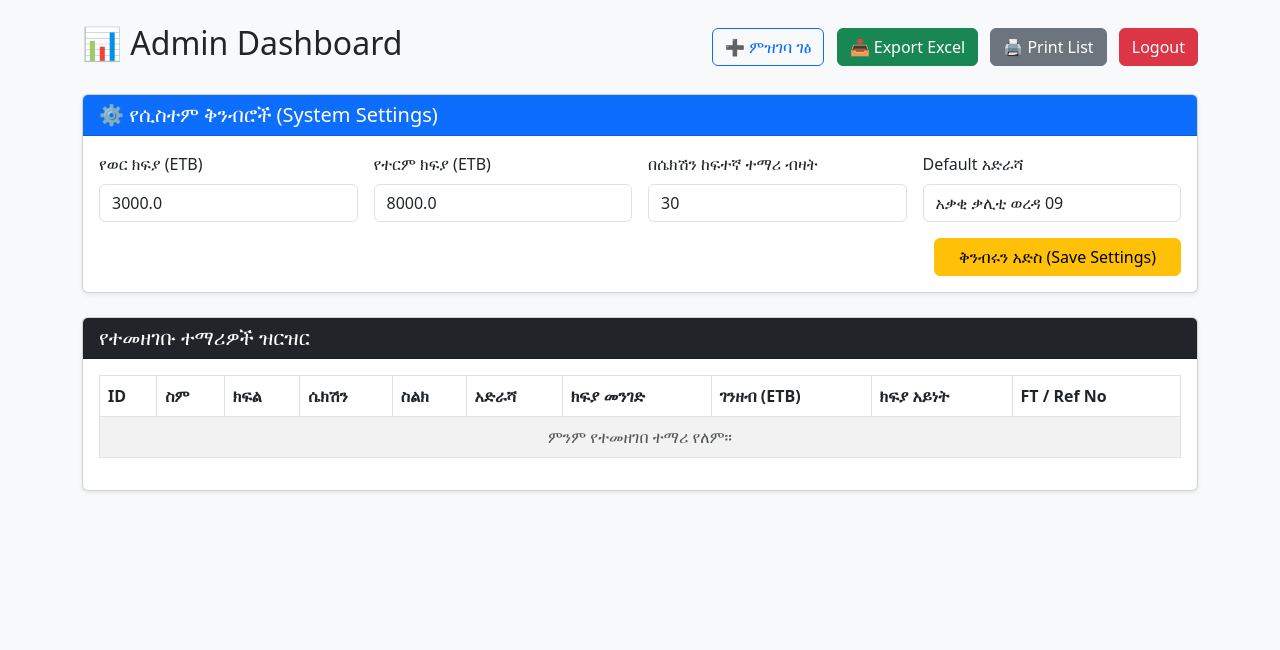
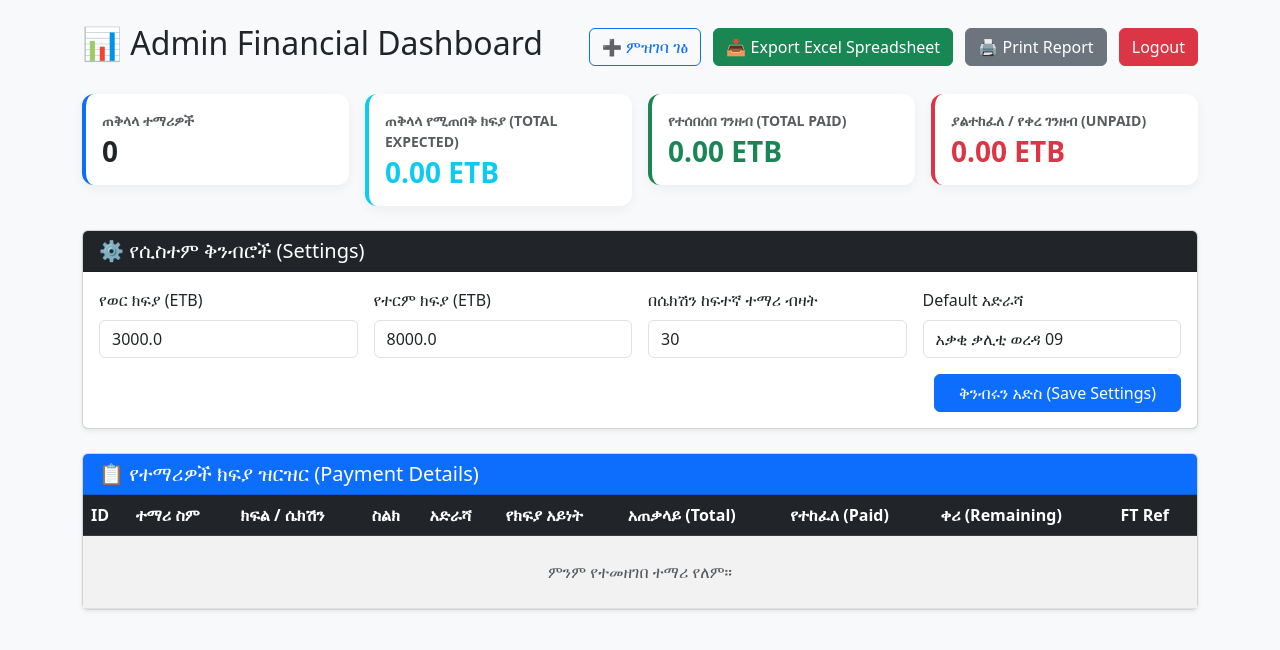
Before and after one commit to kiyya1/Kiyya-students-manager, a Flask app: page /admin in a window 1280 px wide. Shown: the top 650 px of the page. Run offline with Flask 3, Linux system fonts and the light colour scheme; a user stored in the database is signed in; data that the repository does not hold is empty.

Commit message:
Added financial metrics, paid vs remaining balance, and custom Excel export formulas

```diff
--- a/app.py
+++ b/app.py
@@ -5,6 +5,7 @@ from flask import Flask, render_template, request, redirect, url_for, flash, sen
 from flask_sqlalchemy import SQLAlchemy
 from werkzeug.security import generate_password_hash, check_password_hash
 import openpyxl
+from openpyxl.styles import Font, PatternFill, Alignment, Border, Side
 
 app = Flask(__name__)
 app.secret_key = 'kiyya_secret_key_change_this'
@@ -34,7 +35,7 @@ class Student(db.Model):
     address = db.Column(db.String(200), nullable=True)
     payment_method = db.Column(db.String(50), nullable=True)
     ft_approval_no = db.Column(db.String(100), nullable=True)
-    amount = db.Column(db.Float, nullable=True)
+    amount_paid = db.Column(db.Float, default=0.0)  # የከፈለው መጠን
     payment_type = db.Column(db.String(50), nullable=True)
 
 class Setting(db.Model):
@@ -53,7 +54,6 @@ with app.app_context():
         db.session.add(default_admin)
         db.session.commit()
 
-    # Check and initialize Settings
     settings = Setting.query.first()
     if not settings:
         default_settings = Setting(
@@ -80,9 +80,9 @@ def add_student():
     payment_method = request.form.get('payment_method')
     ft_approval_no = request.form.get('ft_approval_no')
     payment_type = request.form.get('payment_type')
+    amount_paid = float(request.form.get('amount_paid', 0))
 
     settings = Setting.query.first()
-    amount = settings.term_fee if payment_type == 'Term (3 Months)' else settings.monthly_fee
 
     # Automatic Section Assignment Logic (A, B, C...)
     existing_count = Student.query.filter_by(grade=grade).count()
@@ -99,7 +99,7 @@ def add_student():
         address=address,
         payment_method=payment_method,
         ft_approval_no=ft_approval_no,
-        amount=amount,
+        amount_paid=amount_paid,
         payment_type=payment_type
     )
     db.session.add(new_student)
@@ -126,9 +126,39 @@ def login():
 def admin_dashboard():
     if 'user_id' not in session:
         return redirect(url_for('login'))
+
     students = Student.query.all()
     settings = Setting.query.first()
-    return render_template('admin.html', students=students, settings=settings)
+
+    # Financial Analytics Calculation
+    total_expected = 0.0
+    total_paid = 0.0
+
+    student_data = []
+    for s in students:
+        expected = settings.term_fee if s.payment_type == 'Term (3 Months)' else settings.monthly_fee
+        paid = s.amount_paid or 0.0
+        remaining = expected - paid
+
+        total_expected += expected
+        total_paid += paid
+
+        student_data.append({
+            'student': s,
+            'expected': expected,
+            'paid': paid,
+            'remaining': remaining
+        })
+
+    total_unpaid = total_expected - total_paid
+
+    return render_template('admin.html',
+                           student_data=student_data,
+                           settings=settings,
+                           total_expected=total_expected,
+                           total_paid=total_paid,
+                           total_unpaid=total_unpaid,
+                           total_students=len(students))
 
 @app.route('/update_settings', methods=['POST'])
 def update_settings():
@@ -161,14 +191,73 @@ def export_excel():
         return redirect(url_for('login'))
 
     students = Student.query.all()
+    settings = Setting.query.first()
+
     wb = openpyxl.Workbook()
     ws = wb.active
-    ws.title = "Students List"
+    ws.title = "Financial Summary"
 
-    ws.append(["ID", "Full Name", "Grade", "Section", "Phone", "Address", "Payment Method", "FT Ref No", "Amount", "Payment Type"])
+    # Styling Definitions
+    header_fill = PatternFill(start_color="1F4E78", end_color="1F4E78", fill_type="solid")
+    header_font = Font(name="Calibri", size=11, bold=True, color="FFFFFF")
+    bold_font = Font(name="Calibri", size=11, bold=True)
+    border = Border(
+        left=Side(style='thin', color='D9D9D9'),
+        right=Side(style='thin', color='D9D9D9'),
+        top=Side(style='thin', color='D9D9D9'),
+        bottom=Side(style='thin', color='D9D9D9')
+    )
 
+    headers = [
+        "ID", "Full Name", "Grade", "Section", "Phone", "Address",
+        "Payment Method", "FT Ref No", "Payment Type",
+        "Total Fee Required (ETB)", "Amount Paid (ETB)", "Remaining Balance (ETB)"
+    ]
+    ws.append(headers)
+
+    # Apply Header Styles
+    for col_num in range(1, len(headers) + 1):
+        cell = ws.cell(row=1, column=col_num)
+        cell.fill = header_fill
+        cell.font = header_font
+        cell.alignment = Alignment(horizontal="center", vertical="center")
+
+    # Populate Data
+    start_row = 2
     for s in students:
-        ws.append([s.id, s.full_name, s.grade, s.section, s.phone, s.address, s.payment_method, s.ft_approval_no, s.amount, s.payment_type])
+        expected = settings.term_fee if s.payment_type == 'Term (3 Months)' else settings.monthly_fee
+        paid = s.amount_paid or 0.0
+        remaining = expected - paid
+
+        row_data = [
+            s.id, s.full_name, s.grade, s.section, s.phone, s.address,
+            s.payment_method, s.ft_approval_no, s.payment_type,
+            expected, paid, remaining
+        ]
+        ws.append(row_data)
+
+    end_row = start_row + len(students) - 1
+
+    # Add Totals Row if there are students
+    if len(students) > 0:
+        total_row = [
+            "", "TOTAL", "", "", "", "", "", "", "",
+            f"=SUM(J2:J{end_row})", f"=SUM(K2:K{end_row})", f"=SUM(L2:L{end_row})"
+        ]
+        ws.append(total_row)
+
+        # Style Total Row
+        last_r = ws.max_row
+        for c in range(1, len(headers) + 1):
+            cell = ws.cell(row=last_r, column=c)
+            cell.font = bold_font
+            cell.fill = PatternFill(start_color="F2F2F2", fill_type="solid")
+
+    # Format Column Widths automatically
+    for col in ws.columns:
+        max_len = max(len(str(cell.value or '')) for cell in col)
+        col_letter = openpyxl.utils.get_column_letter(col[0].column)
+        ws.column_dimensions[col_letter].width = max(max_len + 3, 12)
 
     output = io.BytesIO()
     wb.save(output)
@@ -178,7 +267,7 @@ def export_excel():
         output,
         mimetype="application/vnd.openxmlformats-officedocument.spreadsheetml.sheet",
         as_attachment=True,
-        download_name="students_list.xlsx"
+        download_name="Student_Financial_Report.xlsx"
     )
 
 if __name__ == '__main__':
--- a/templates/admin.html
+++ b/templates/admin.html
@@ -2,11 +2,20 @@
 <html lang="am">
 <head>
   <meta charset="UTF-8">
-  <title>Admin Dashboard - Student Manager</title>
+  <title>Admin Dashboard - Financial Oversight</title>
   <link href="https://cdn.jsdelivr.net/npm/bootstrap@5.3.0/dist/css/bootstrap.min.css" rel="stylesheet">
   <style>
     @media print {
       .no-print { display: none !important; }
+    }
+    .metric-card {
+      border-radius: 12px;
+      border: none;
+      box-shadow: 0 4px 12px rgba(0,0,0,0.05);
+      transition: transform 0.2s;
+    }
+    .metric-card:hover {
+      transform: translateY(-2px);
     }
   </style>
 </head>
@@ -14,11 +23,11 @@
 
   <div class="container my-4">
     <div class="d-flex justify-content-between align-items-center mb-4 no-print">
-      <h2>📊 Admin Dashboard</h2>
+      <h2>📊 Admin Financial Dashboard</h2>
       <div>
         <a href="/" class="btn btn-outline-primary me-2">➕ ምዝገባ ገፅ</a>
-        <a href="/export_excel" class="btn btn-success me-2">📥 Export Excel</a>
-        <button onclick="window.print()" class="btn btn-secondary me-2">🖨️ Print List</button>
+        <a href="/export_excel" class="btn btn-success me-2">📥 Export Excel Spreadsheet</a>
+        <button onclick="window.print()" class="btn btn-secondary me-2">🖨️ Print Report</button>
         <a href="/logout" class="btn btn-danger">Logout</a>
       </div>
     </div>
@@ -33,10 +42,38 @@
       {% endif %}
     {% endwith %}
 
-    <!-- Payment, Capacity & Default Address Settings -->
+    <!-- FINANCIAL SUMMARY DASHBOARD CARDS -->
+    <div class="row g-3 mb-4 no-print">
+      <div class="col-md-3">
+        <div class="card metric-card bg-white p-3 border-start border-primary border-4">
+          <small class="text-muted text-uppercase fw-bold">ጠቅላላ ተማሪዎች</small>
+          <h3 class="mb-0 text-dark fw-bold mt-1">{{ total_students }}</h3>
+        </div>
+      </div>
+      <div class="col-md-3">
+        <div class="card metric-card bg-white p-3 border-start border-info border-4">
+          <small class="text-muted text-uppercase fw-bold">ጠቅላላ የሚጠበቅ ክፍያ (Total Expected)</small>
+          <h3 class="mb-0 text-info fw-bold mt-1">{{ "{:,.2f}".format(total_expected) }} ETB</h3>
+        </div>
+      </div>
+      <div class="col-md-3">
+        <div class="card metric-card bg-white p-3 border-start border-success border-4">
+          <small class="text-muted text-uppercase fw-bold">የተሰበሰበ ገንዘብ (Total Paid)</small>
+          <h3 class="mb-0 text-success fw-bold mt-1">{{ "{:,.2f}".format(total_paid) }} ETB</h3>
+        </div>
+      </div>
+      <div class="col-md-3">
+        <div class="card metric-card bg-white p-3 border-start border-danger border-4">
+          <small class="text-muted text-uppercase fw-bold">ያልተከፈለ / የቀረ ገንዘብ (Unpaid)</small>
+          <h3 class="mb-0 text-danger fw-bold mt-1">{{ "{:,.2f}".format(total_unpaid) }} ETB</h3>
+        </div>
+      </div>
+    </div>
+
+    <!-- SYSTEM SETTINGS -->
     <div class="card shadow-sm mb-4 no-print">
-      <div class="card-header bg-primary text-white">
-        <h5 class="mb-0">⚙️ የሲስተም ቅንብሮች (System Settings)</h5>
+      <div class="card-header bg-dark text-white">
+        <h5 class="mb-0">⚙️ የሲስተም ቅንብሮች (Settings)</h5>
       </div>
       <div class="card-body">
         <form action="/update_settings" method="POST" class="row g-3 align-items-center">
@@ -57,51 +94,57 @@
             <input type="text" name="default_address" class="form-control" value="{{ settings.default_address if settings and settings.default_address else 'አቃቂ ቃሊቲ ወረዳ 09' }}" required>
           </div>
           <div class="col-md-12 text-end">
-            <button type="submit" class="btn btn-warning px-4">ቅንብሩን አድስ (Save Settings)</button>
+            <button type="submit" class="btn btn-primary px-4">ቅንብሩን አድስ (Save Settings)</button>
           </div>
         </form>
       </div>
     </div>
 
-    <!-- Student List Table -->
+    <!-- FINANCIAL BREAKDOWN TABLE -->
     <div class="card shadow-sm">
-      <div class="card-header bg-dark text-white">
-        <h5 class="mb-0">የተመዘገቡ ተማሪዎች ዝርዝር</h5>
+      <div class="card-header bg-primary text-white d-flex justify-content-between align-items-center">
+        <h5 class="mb-0">📋 የተማሪዎች ክፍያ ዝርዝር (Payment Details)</h5>
       </div>
-      <div class="card-body">
+      <div class="card-body p-0">
         <div class="table-responsive">
-          <table class="table table-bordered table-striped align-middle">
-            <thead>
+          <table class="table table-striped align-middle mb-0">
+            <thead class="table-dark">
               <tr>
                 <th>ID</th>
-                <th>ስም</th>
-                <th>ክፍል</th>
-                <th>ሴክሽን</th>
+                <th>ተማሪ ስም</th>
+                <th>ክፍል / ሴክሽን</th>
                 <th>ስልክ</th>
                 <th>አድራሻ</th>
-                <th>ክፍያ መንገድ</th>
-                <th>ገንዘብ (ETB)</th>
-                <th>ክፍያ አይነት</th>
-                <th>FT / Ref No</th>
+                <th>የክፍያ አይነት</th>
+                <th>አጠቃላይ (Total)</th>
+                <th>የተከፈለ (Paid)</th>
+                <th>ቀሪ (Remaining)</th>
+                <th>FT Ref</th>
               </tr>
             </thead>
             <tbody>
-              {% for student in students %}
+              {% for item in student_data %}
               <tr>
-                <td>{{ student.id }}</td>
-                <td><strong>{{ student.full_name }}</strong></td>
-                <td>{{ student.grade }}</td>
-                <td><span class="badge bg-success">{{ student.section }}</span></td>
-                <td>{{ student.phone }}</td>
-                <td>{{ student.address }}</td>
-                <td>{{ student.payment_method }}</td>
-                <td>{{ student.amount }}</td>
-                <td><span class="badge bg-info text-dark">{{ student.payment_type }}</span></td>
-                <td>{{ student.ft_approval_no }}</td>
+                <td>{{ item.student.id }}</td>
+                <td><strong>{{ item.student.full_name }}</strong></td>
+                <td>{{ item.student.grade }} <span class="badge bg-secondary">{{ item.student.section }}</span></td>
+                <td>{{ item.student.phone }}</td>
+                <td>{{ item.student.address }}</td>
+                <td><span class="badge bg-info text-dark">{{ item.student.payment_type }}</span></td>
+                <td class="fw-bold">{{ "{:,.2f}".format(item.expected) }} ETB</td>
+                <td class="text-success fw-bold">{{ "{:,.2f}".format(item.paid) }} ETB</td>
+                <td>
+                  {% if item.remaining > 0 %}
+                    <span class="badge bg-danger fs-6">{{ "{:,.2f}".format(item.remaining) }} ETB</span>
+                  {% else %}
+                    <span class="badge bg-success fs-6">ሙሉ በሙሉ ተከፍሏል</span>
+                  {% endif %}
+                </td>
+                <td><small class="text-muted">{{ item.student.ft_approval_no }}</small></td>
               </tr>
               {% else %}
               <tr>
-                <td colspan="10" class="text-center text-muted">ምንም የተመዘገበ ተማሪ የለም።</td>
+                <td colspan="10" class="text-center text-muted p-4">ምንም የተመዘገበ ተማሪ የለም።</td>
               </tr>
               {% endfor %}
             </tbody>
```
Also changed, not shown: templates/register.html (+17 -7 lines).
